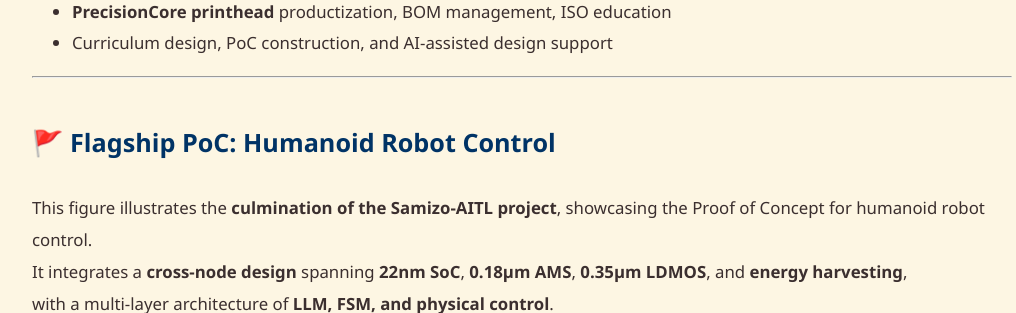
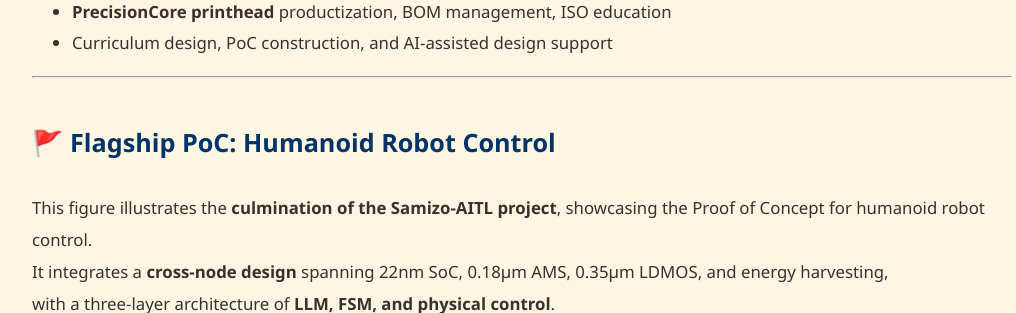
Before and after one commit to Samizo-AITL/Samizo-AITL.github.io, a Jekyll site: the page built from en/index.md, in a window 1280 px wide and 900 px high, scrolled down 7134 px, cut to the strip 0-313 px from the top of the window. Shown: the whole strip, without its empty margins (118-1134 px from the left). Built offline with Jekyll 4.4.1, drawn with Linux system fonts in a browser that asks for light colours.

Commit message:
Update index.md

```diff
--- a/en/index.md
+++ b/en/index.md
@@ -158,16 +158,16 @@
 ## 🚩 Flagship PoC: Humanoid Robot Control
 
 This figure illustrates the **culmination of the Samizo-AITL project**, showcasing the Proof of Concept for humanoid robot control.
-It integrates a **cross-node design** spanning **22nm SoC**, **0.18µm AMS**, **0.35µm LDMOS**, and **energy harvesting**,
-with a multi-layer architecture of **LLM, FSM, and physical control**.
+It integrates a **cross-node design** spanning 22nm SoC, 0.18µm AMS, 0.35µm LDMOS, and energy harvesting,
+with a three-layer architecture of **LLM, FSM, and physical control**.
 
-![Humanoid PoC](../images/Samizo_AITL_Humanoid_PoC.png){: style="width:100%;" }
+<p align="center">
+  <img src="../images/Samizo_AITL_Humanoid_PoC.png" alt="Humanoid PoC" width="80%">
+</p>
 
 <p align="center" style="margin:0.5rem 0 0;">
   <a href="https://samizo-aitl.github.io/AITL-H/PoC/humanoid/"
-     style="display:inline-block;padding:10px 16px;
-            border:1px solid #555;border-radius:6px;
-            background:#f8f8f8;color:#000;
+     style="display:inline-block;padding:10px 16px;border:1px solid #888;border-radius:6px;
             text-decoration:none;font-weight:600;">
     🚩 Flagship PoC: Humanoid Robot →
   </a><br>
```
